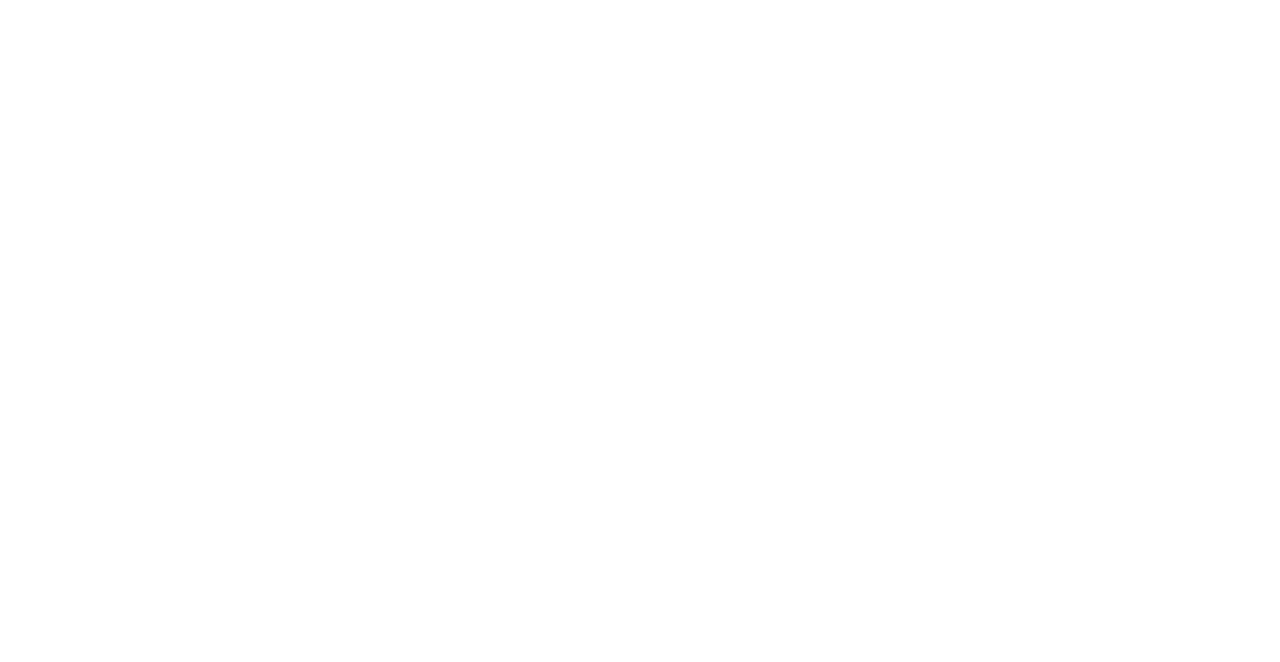
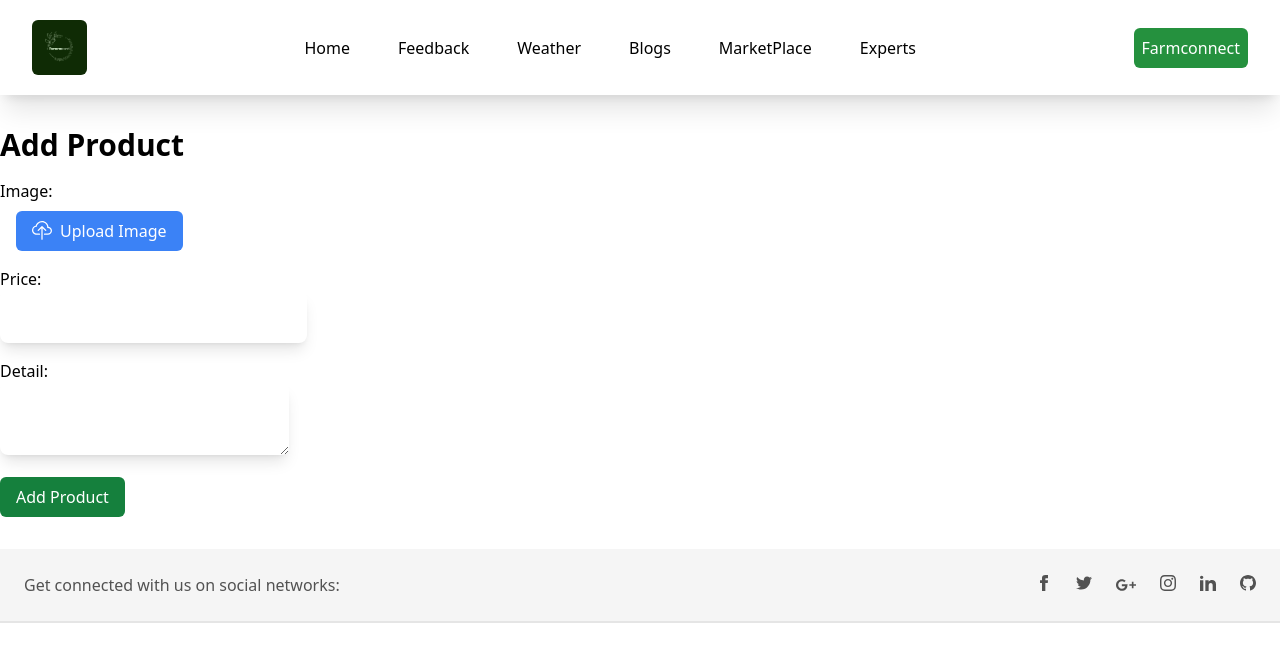
Before and after one commit to Beenet77/Farm, a React (Create React App) app: page /marketplace in a window 1280 px wide. Before the commit this address had no page. Shown: the top 662 px of the page. Built offline with nearby package versions, Linux system fonts and the light colour scheme.

Commit message:
product page updated

```diff
--- a/src/App.jsx
+++ b/src/App.jsx
@@ -14,9 +14,10 @@
 import Mentors from "./pages/expert/Mentors";
 import ProductDetail from "./pages/home/ProductDetail";
 import NoticeBoard from "./pages/noticeboard/NoticeBoard";
+import ProtectedRoute from "./components/ProtectedRoute";
+import MarketPlace from "./pages/marketplace/MarketPlace";
 import Notice from "./components/Notice";
 import Check from "./pages/check/Check";
-import ProtectedRoute from "./components/ProtectedRoute";
 function App() {
   const router = createBrowserRouter([
     {
@@ -60,12 +61,8 @@
       element: <NoticeBoard />,
     },
     {
-      path: "/notice",
-      element: <Notice />,
-    },
-    {
-      path: "/weather",
-      element: <Weather />,
+      path: "/marketplace",
+      element: <MarketPlace />,
     },
   ]);
 
@@ -81,7 +78,8 @@
             <Route path="/feedback" element={<Feedback />} />
             <Route path="/blogs" element={<Blog />} />
             <Route path="/noticeboard" element={<NoticeBoard />} />
-            <Route path="/notice" element={<Notice />} />
+            <Route path="/expert" element={<Mentors />} />
+            <Route path="/marketplace" element={<MarketPlace />} />
             <Route path="/products/:productId" element={<ProductDetail />} />
             <Route path="/blogs/:id" element={<Blogpost />} />
           </Route>
--- a/src/components/Navbar.jsx
+++ b/src/components/Navbar.jsx
@@ -12,7 +12,7 @@
             <img src={Logo} alt="logo" className="h-[55px] rounded-md" />
           </div>
           <ul class="flex space-x-10">
-            <Link to="/home">
+            <Link to="/">
               <li class="hover:bg-[rgb(56,206,189)] rounded-md ease-in duration-100 hover:text-white px-1 py-1  ">
                 Home
               </li>
@@ -35,6 +35,11 @@
                 Blogs
               </li>
             </Link>
+            <Link to="/marketplace">
+              <li class="hover:bg-[rgb(56,206,189)] rounded-md ease-in duration-100 hover:text-white px-1 py-1">
+                MarketPlace
+              </li>
+            </Link>
             <Link to="/expert">
               <li class="hover:bg-[rgb(56,206,189)] rounded-md ease-in duration-100 hover:text-white px-1 py-1">
                 Experts
--- a/src/context/userAuthContext.js
+++ b/src/context/userAuthContext.js
@@ -3,7 +3,7 @@
 const UserAuth = createContext();
 
 const UserAuthContext = ({ children }) => {
-  const [loginUser, setLoginUser] = useState();
+  const [loginUser, setLoginUser] = useState(true);
 
   return (
     <UserAuth.Provider value={{ loginUser, setLoginUser }}>
--- a/src/pages/home/Product.jsx
+++ b/src/pages/home/Product.jsx
@@ -11,7 +11,7 @@
   useEffect(() => {
     // Fetch product data from your fake API here
     // Replace 'YOUR_API_URL_HERE' with the actual API URL
-    fetch("https://fakestoreapi.com/products")
+    fetch("https://kt.esewi.com/blog/products/")
       .then((response) => response.json())
       .then((data) => setProducts(data))
       .catch((error) => console.error("Error fetching data:", error));
--- a/src/pages/home/ProductDetail.jsx
+++ b/src/pages/home/ProductDetail.jsx
@@ -1,71 +1,75 @@
-import {React , useState,useEffect} from 'react'
-import Navbar from '../../components/Navbar'
-import Footer from '../../components/Footer'
-import { useParams } from 'react-router-dom'
-import axios from 'axios'
+import React, { useState, useEffect } from "react";
+import Navbar from "../../components/Navbar";
+import Footer from "../../components/Footer";
+import { useParams } from "react-router-dom";
+import axios from "axios";
 
 const ProductDetail = () => {
-    const[detail, setDetail] = useState();
-    const [productSound,setProductSound]=useState()
+  const [detail, setDetail] = useState();
+  const [productSound, setProductSound] = useState();
+  const [cart, setCart] = useState([]);
 
-    const params = useParams();
-    const getDetails = (params) =>{
+  const params = useParams();
+
+  const getDetails = () => {
     try {
-        axios.get(`http://127.0.0.1:8000/products/1`).then(res=>{
-            setDetail(res.data)
+      axios
+        .get(`http://127.0.0.1:8000/products/${params.productId}`)
+        .then((res) => {
+          setDetail(res.data);
+        });
+    } catch (error) {
+      console.error("Error fetching product details:", error);
+    }
+  };
 
-        })
+  useEffect(() => {
+    getDetails(params);
+    let fetchSound = async () => {
+      try {
+        let res = await fetch(
+          `http://localhost:8000/generate_text_to_speech/${params.productId}`
+        );
+        let data = await res.json();
+        setProductSound(data);
+      } catch (error) {
+        console.error("Error fetching product sound:", error);
+      }
+    };
+    fetchSound();
+  }, [params]);
 
-    } catch (error) {
+  const addToCart = () => {
+    setCart([...cart, detail]);
+  };
 
-    }
-    }
-    useEffect(()=>{
-        getDetails(params)
-        let fetchSound=async()=>{
-           let res=await fetch(`http://localhost:8000/generate_text_to_speech/${params.productId}`);
-           let data=await res.json();
-           setProductSound(data);
-        }
-        fetchSound();
-    },[params])
-    // console.log(params.productId)
-    // console.log(detail)
-    console.log(productSound?.audio_url);
   return (
-
     <>
-    <Navbar/>
-      {detail?(
+      <Navbar />
+      {detail ? (
         <>
-        <audio  controls autoPlay  loop  >
-         {/* <source src='../../../public/audio/1_ne.mp3'  type="audio/mpeg"/> */}
-         <source src={`http//localhost:8000/${productSound?.audio_url}`}  type="audio/mpeg"/>
-          {/* Your browser does not support the audio element. */}
-       </audio>
-        <div >
-           <h1>
-            {detail?.name}
-            {detail?.description}
-            {detail?.title}
-            {detail?.image}
-
-
-           </h1>
-         </div>
+          <div
+            onMouseEnter={() =>
+              productSound && new Audio(productSound.audio_url).play()
+            }
+          >
+            {/* Product details */}
+            <h1>{detail?.name}</h1>
+            <p>{detail?.description}</p>
+            <p>{detail?.title}</p>
+            <img src={detail?.image} alt={detail?.name} />
+            <button onClick={addToCart}>Add to Cart</button>
+          </div>
         </>
-
-      ):(
-        <div className='w-screen h-screen flex justify-center items-center'>
-          <h3 className='text-xl font-bold text-indego-950'>Loading...</h3>
+      ) : (
+        <div className="w-screen h-screen flex justify-center items-center">
+          <h3 className="text-xl font-bold text-indigo-950">Loading...</h3>
         </div>
       )}
 
+      <Footer />
+    </>
+  );
+};
 
-    <Footer/>
-
-    </>
-  )
-}
-
-export default ProductDetail
+export default ProductDetail;
--- /dev/null
+++ b/src/pages/marketplace/MarketPlace.jsx
@@ -0,0 +1,100 @@
+import React, { useState } from "react";
+
+import Navbar from "../../components/Navbar";
+import Footer from "../../components/Footer";
+
+import Herosection from "../../components/Herosecton";
+import axios from "axios";
+// import { API_URL } from "../../utils/constants";
+import { BsCloudUpload } from "react-icons/bs";
+
+const MarketPlace = () => {
+  // const API_URL = "https://kt.esewi.com/";
+  const [image, setImage] = useState(null);
+  const [price, setPrice] = useState("");
+  const [detail, setDetail] = useState("");
+
+  const handleImageChange = (e) => {
+    const selectedImage = e.target.files[0];
+    setImage(URL.createObjectURL(selectedImage));
+  };
+
+  // const handleAddProduct = () => {
+  //   const product = {
+  //     image: image,
+  //     price: price,
+  //     detail: detail,
+  //   };
+  //   console.log(product);
+
+  //   axios
+  //     .post(API_URL + "products", product)
+  //     .then((res) => {
+  //       console.log(res);
+  //       console.log(res.data);
+  //       console.log("Product Added Successfully!");
+  //     })
+  //     .catch((err) => {
+  //       console.log(err);
+  //       console.log("Error in Adding Product!");
+  //     });
+  // };
+
+  return (
+    <div>
+      <Navbar />
+      <div className="container mx-auto py-8">
+        <div className="flex flex-col items-start gap-4">
+          <h1 className="text-3xl font-bold">Add Product</h1>
+          <div>
+            <label htmlFor="image">
+              Image:
+              <input
+                type="file"
+                id="image"
+                onChange={handleImageChange}
+                hidden
+              />
+              <div className="bg-blue-500 ml-4 px-4 py-2 mt-2 rounded-md text-white flex gap-2 items-center">
+                <BsCloudUpload size={20} /> Upload Image
+              </div>
+            </label>
+            {image && <img src={image} alt="Product Preview" />}
+          </div>
+          <div>
+            <label htmlFor="price" className="my-2">
+              Price:
+            </label>
+            <input
+              className="w-full rounded-lg border-gray-300 p-4 pr-12 text-sm shadow-lg"
+              type="text"
+              id="price"
+              value={price}
+              onChange={(e) => setPrice(e.target.value)}
+            />
+          </div>
+          <div>
+            <label htmlFor="detail" className="my-2">
+              Detail:
+            </label>
+            <textarea
+              className="w-full rounded-lg border-gray-300 p-4 pr-12 text-sm shadow-lg"
+              id="detail"
+              value={detail}
+              onChange={(e) => setDetail(e.target.value)}
+            />
+          </div>
+          <button
+            // onClick={handleAddProduct}
+            className="bg-green-700 px-4 py-2 rounded-md text-white"
+          >
+            Add Product
+          </button>
+        </div>
+      </div>
+      <Footer />
+    </div>
+  );
+};
+
+export default MarketPlace;
--- a/src/pages/register/Register.jsx
+++ b/src/pages/register/Register.jsx
@@ -23,7 +23,7 @@
     // return;
     const userRegisterData = { ...state, role: userType };
     console.log(userRegisterData);
-    // let result = await fetch("https://kt.esewi.com/accounts/register/", {
+    // let result = await fetch("https://kt.esewi.com/accounts/register", {
     //   mode: "no-cors",
     //   method: "POST",
     //   headers: {
@@ -42,7 +42,7 @@
     //   }),
     // });
     const result = await axios.post(
-      "https://kt.esewi.com/accounts/register/",
+      "https://kt.esewi.com/accounts/register",
       userRegisterData,
       {
         mode: "cors",
--- a/src/pages/weather/Weather.jsx
+++ b/src/pages/weather/Weather.jsx
@@ -15,7 +15,7 @@
       <div className="min-h-screen flex items-center justify-center bg-gray-100">
         <div className="bg-white p-8 rounded-lg shadow-md">
           <h1 className="text-3xl font-semibold text-gray-800 items-center justify-center mb-4">
-            Weather Forecast
+            Weather Forecastbbbbb
           </h1>
           <div className=" gap-2 justify-between items-center mb-6">
             <div className="">
```
Also changed, not shown: src/pages/blogs/Blog.jsx (+27 -25 lines), src/pages/blogs/BlogPost.jsx (+15 -11 lines), src/pages/login/Login.jsx (+4 -3 lines).
